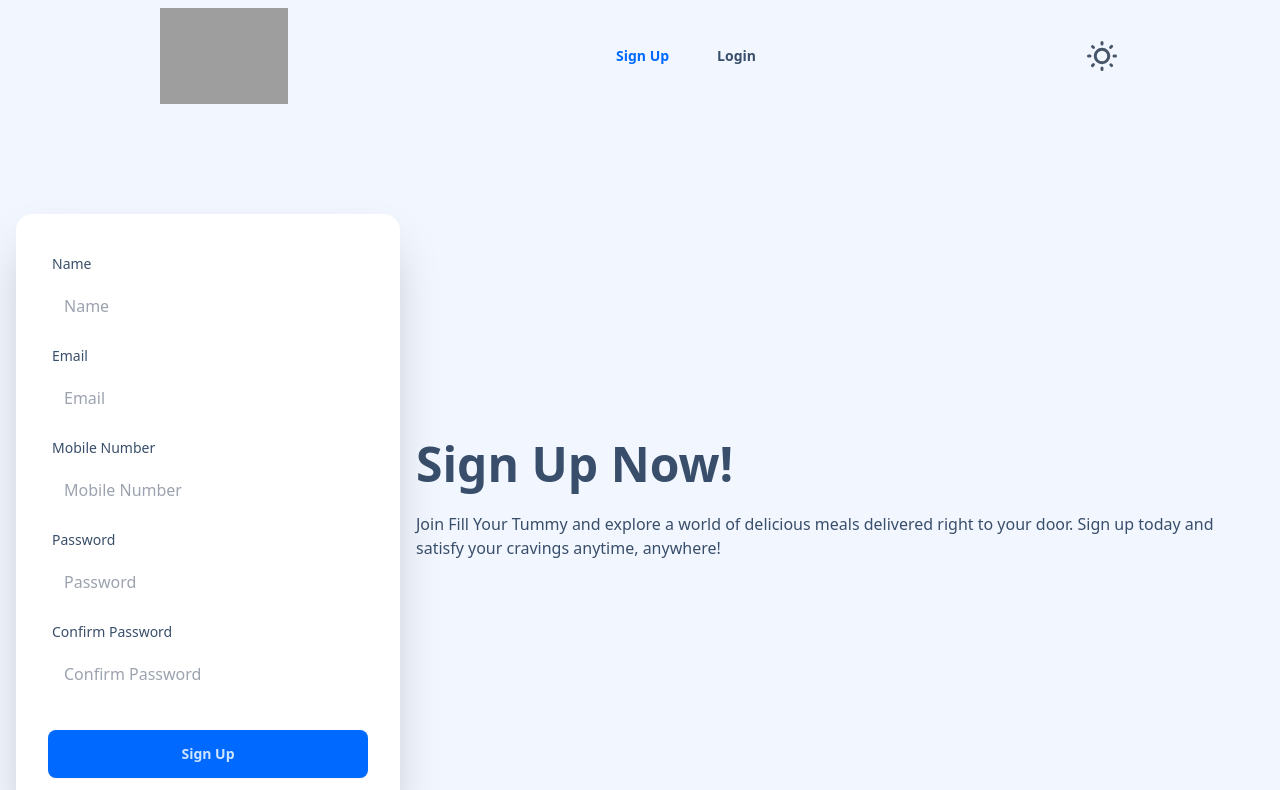
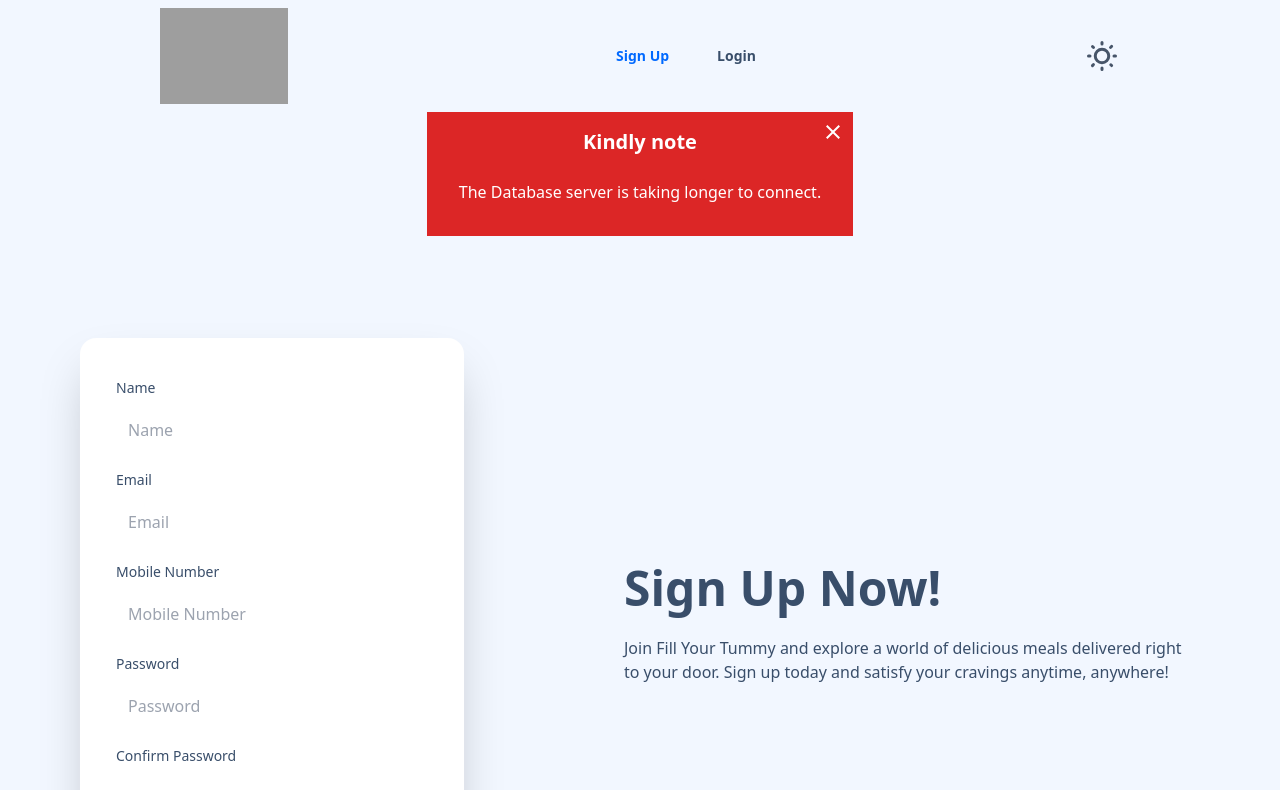
Before and after one commit to anoopwilson96/00-fyt-food-app, a React (Vite) app in the folder client/: page /signup in a window 1280 px wide. Shown: the top 790 px of the page. Built offline with nearby package versions, Linux system fonts and the light colour scheme; no server answers; grey boxes are pictures that could not be loaded.

Commit message:
Add Warning message Sign Up page

```diff
--- a/client/src/pages/landing/signupLanding.jsx
+++ b/client/src/pages/landing/signupLanding.jsx
@@ -1,8 +1,10 @@
-import React from 'react';
+import React, { useEffect, useState } from 'react'
 import { useForm } from "react-hook-form";
 import { useNavigate } from 'react-router-dom';
 import { signUpUser } from '../../services/userAPI';
 import toast from 'react-hot-toast';
+import { IoMdClose } from "react-icons/io";
+
 
 export const SignupLanding = () => {
   const navigate = useNavigate();
@@ -35,9 +37,52 @@ export const SignupLanding = () => {
     }
   };
 
+  const [warningShow,setWarningShow]= useState(true)
+
+  useEffect(()=>{
+    if (warningShow){
+      const timer = setInterval(()=>{
+        setWarningShow(false);
+      },15000)
+    }
+  },[warningShow])
+
+
+
   return (
-    <div className="hero bg-base-200 min-h-screen">
-      <div className="hero-content flex-col lg:flex-row-reverse">
+<main>
+
+<div className='bg-base-200 flex flex-col justify-center items-center'>
+  {
+warningShow &&  (
+  <div className=' flex  bg-red-600 p-4  flex-col justify-end mx-0 m-auto max-w-3xl relative'>
+  {/* Close Icon */}
+  <IoMdClose
+    className='absolute top-2 right-2 text-white text-2xl cursor-pointer'
+    onClick={() => setWarningShow(false)}
+  />
+
+  {/* Content */}
+  <div className='text-white flex flex-col items-center'>
+    <h3 className='text-xl mb-2 font-semibold'>
+      Kindly note
+    </h3>
+    <p className='text-wrap p-4 text-center'>
+      The Database server is taking longer to connect.
+    </p>
+  </div>
+</div>
+)
+  }
+</div>
+
+
+<div className="hero bg-base-200 min-h-screen">
+
+
+
+
+      <div className="hero-content flex-col lg:flex-row-reverse lg:m-16 lg:gap-40">
         <div className="text-center lg:text-left">
           <h1 className="text-5xl font-bold">Sign Up Now!</h1>
           <p className="py-6 text-wrap">
@@ -131,5 +176,8 @@ export const SignupLanding = () => {
         </div>
       </div>
     </div>
+
+    </main>
+
   );
 };
```
